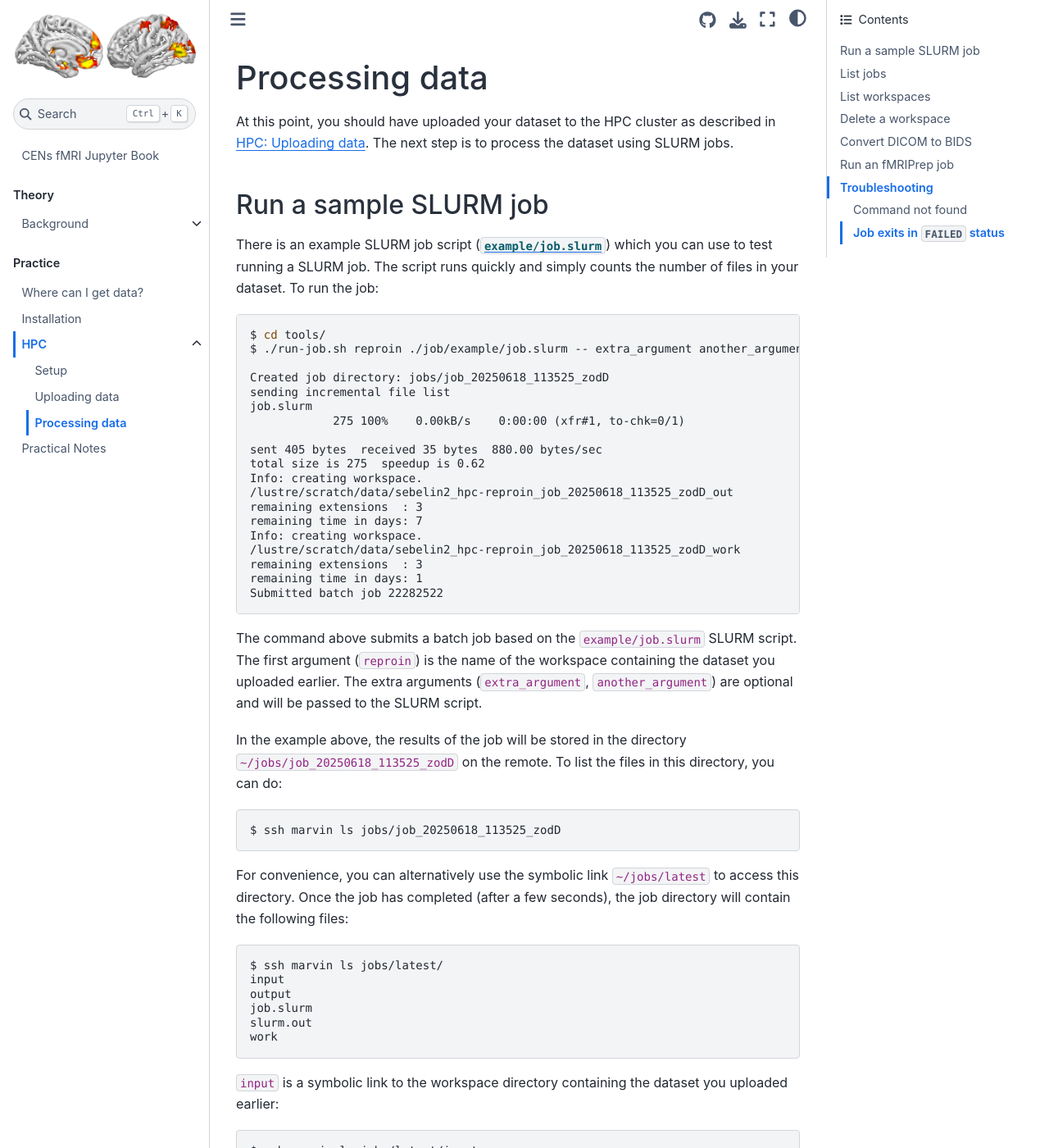
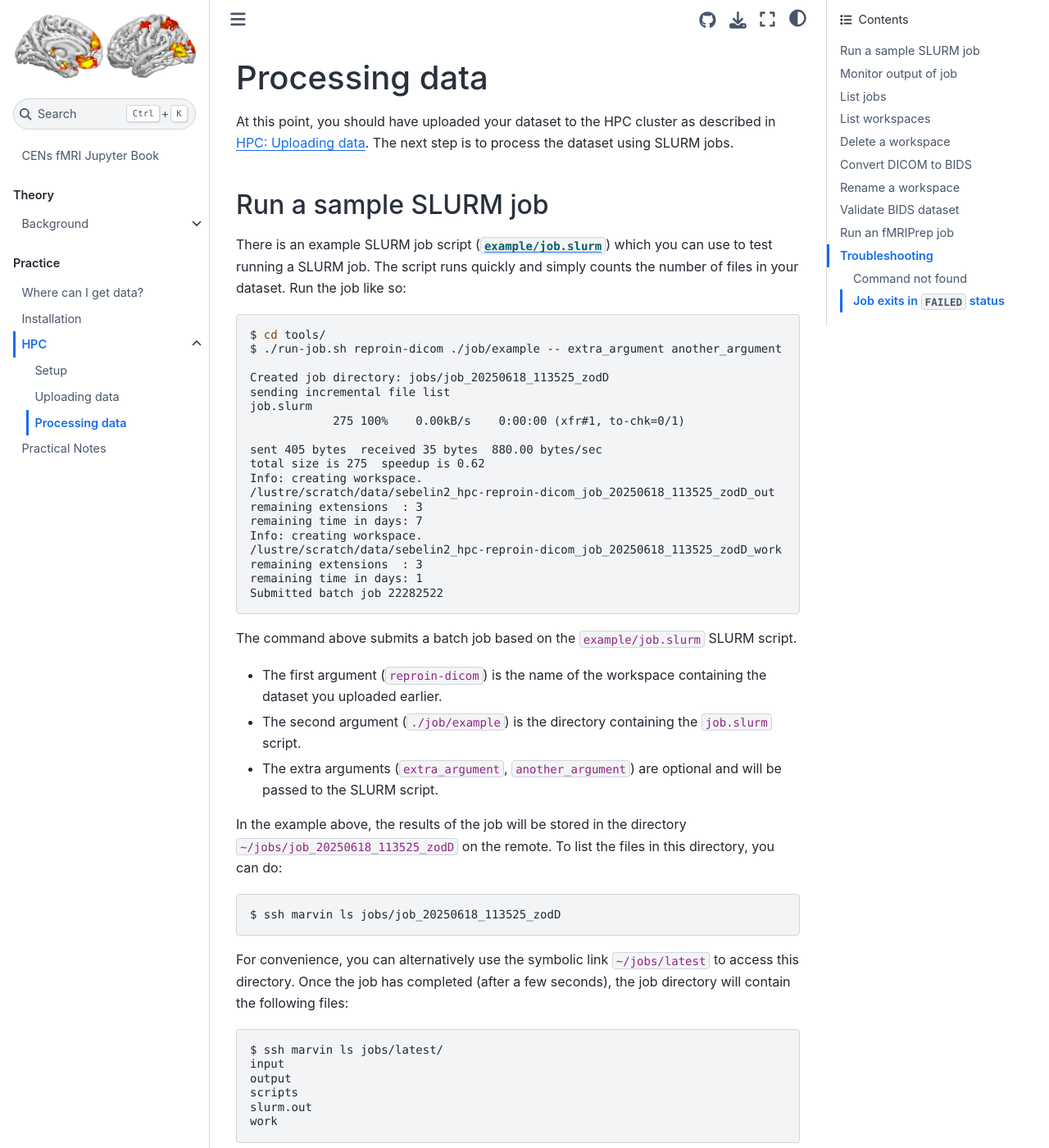
Before and after one commit to CENsBonn/fMRI, a Jupyter Book: the page built from hpc-process.md, in a window 1280 px wide and 1400 px high. Shown: the whole window at 82% size. Built offline with Jupyter Book 1.0.4 settings and Sphinx 7.4.7 and the Sphinx Book theme 1.1.4, drawn with Linux system fonts in a browser that asks for light colours; some of the changed text lies outside the part shown.

Commit message:
docs: Document renaming + validating dataset

````diff
--- a/hpc-process.md
+++ b/hpc-process.md
@@ -26,11 +26,11 @@
 ([`example/job.slurm`](https://github.com/CENsBonn/tools/blob/main/job/example/job.slurm))
 which you can use to test running a SLURM job.
 The script runs quickly and simply counts the number of files in your dataset.
-To run the job:
+Run the job like so:
 
 ```console
 $ cd tools/
-$ ./run-job.sh reproin ./job/example/job.slurm -- extra_argument another_argument
+$ ./run-job.sh reproin-dicom ./job/example -- extra_argument another_argument
 
 Created job directory: jobs/job_20250618_113525_zodD
 sending incremental file list
@@ -40,21 +40,24 @@
 sent 405 bytes  received 35 bytes  880.00 bytes/sec
 total size is 275  speedup is 0.62
 Info: creating workspace.
-/lustre/scratch/data/sebelin2_hpc-reproin_job_20250618_113525_zodD_out
+/lustre/scratch/data/sebelin2_hpc-reproin-dicom_job_20250618_113525_zodD_out
 remaining extensions  : 3
 remaining time in days: 7
 Info: creating workspace.
-/lustre/scratch/data/sebelin2_hpc-reproin_job_20250618_113525_zodD_work
+/lustre/scratch/data/sebelin2_hpc-reproin-dicom_job_20250618_113525_zodD_work
 remaining extensions  : 3
 remaining time in days: 1
 Submitted batch job 22282522
 ```
 
 The command above submits a batch job based on the `example/job.slurm`
-SLURM script. The first argument (`reproin`) is the name of the workspace
-containing the dataset you uploaded earlier.
-The extra arguments (`extra_argument`, `another_argument`) are optional
-and will be passed to the SLURM script.
+SLURM script.
+
+* The first argument (`reproin-dicom`) is the name of the workspace containing
+the dataset you uploaded earlier.
+* The second argument (`./job/example`) is the directory containing the `job.slurm` script.
+* The extra arguments (`extra_argument`, `another_argument`) are optional and
+will be passed to the SLURM script.
 
 In the example above, the results of the job will be stored in the directory
 `~/jobs/job_20250618_113525_zodD` on the remote.
@@ -73,7 +76,7 @@
 $ ssh marvin ls jobs/latest/
 input
 output
-job.slurm
+scripts
 slurm.out
 work
 ```
@@ -117,11 +120,35 @@
 generated_by_sample_job.txt
 
 $ ssh marvin cat jobs/latest/output/generated_by_sample_job.txt
-The /lustre/scratch/data/sebelin2_hpc-reproin directory contains 43 files.
+The /lustre/scratch/data/sebelin2_hpc-reproin-dicom directory contains 791 files.
 ```
 
 `work` is a symlink to a workspace where temporary files may be written by the
 job. In this example, the SLURM script does not touch it at all.
+
+## Monitor output of job
+
+While running a long-running job, you may want to monitor its progress in
+real-time. You can monitor the contents of the file `jobs/latest/slurm.out` by
+running:
+
+```console
+$ ./tail-output.sh
+
+Running sample job script with arguments: extra_argument another_argument
+Input directory: input
+Output directory: output
+Work directory: work
+```
+
+The command above will continuously print the output of the job to your
+terminal while the job is running. Press `CTRL+C` to stop.
+
+If you want to monitor a specific file, pass it as an argument like so:
+
+```console
+$ ./tail-output.sh jobs/job_20250625_145225_Y32s/slurm.out
+```
 
 ## List jobs
 
@@ -144,9 +171,9 @@
 
 ```console
 $ ./list-ws.sh
-reproin
-reproin_job_20250618_113525_zodD_out
-reproin_job_20250618_113525_zodD_work
+reproin-dicom
+reproin-dicom_job_20250618_113525_zodD_out
+reproin-dicom_job_20250618_113525_zodD_work
 ```
 
 ## Delete a workspace
@@ -163,8 +190,8 @@
 
 ```
 Selected workspaces:
-reproin_job_20250625_120537_yhW3_work
-reproin_job_20250625_120537_yhW3_out
+reproin-dicom_job_20250625_120537_yhW3_work
+reproin-dicom_job_20250625_120537_yhW3_out
 Release these workspaces? [y/n]
 ```
 
@@ -173,7 +200,7 @@
 Alternatively, you can specify the name of the workspace as an argument:
 
 ```console
-$ ./release-ws.sh reproin_job_20250625_120537_yhW3_work
+$ ./release-ws.sh reproin-dicom_job_20250625_120537_yhW3_work
 ```
 
 ## Convert DICOM to BIDS
@@ -189,10 +216,10 @@
 The next step is
 to convert the DICOM files to BIDS format using
 [HeuDiConv](https://heudiconv.readthedocs.io/en/latest/).
-To do this for the `reproin` dataset, run the following command:
+To do this for the `reproin-dicom` dataset, run the following command:
 
 ```console
-$ ./run-job.sh reproin ./job/reproin-heudiconv/job.slurm
+$ ./run-job.sh reproin-dicom ./job/reproin-heudiconv/job.slurm
 ```
 
 Below is another example based on the `social-detection-7t` dataset.
@@ -204,9 +231,7 @@
 DICOM files for 60 subjects, 60 SLURM jobs will be created
 and processed in parallel:
 ```console
-$ ./run-job.sh social-detection-7t-dicom-small \
-    ./job/social-detection-7t-heudiconv/job.slurm \
-    -p ./job/social-detection-7t-heudiconv/hook.sh
+$ ./run-job.sh social-detection-7t-dicom ./job/social-detection-7t-heudiconv
 ```
 
 If you are working with a different dataset, you may need to make
@@ -217,8 +242,8 @@
 [HeuDiConv](https://github.com/nipy/heudiconv) heuristic.
 A heuristic is specific
 recipe for converting DICOM files to BIDS format.
-In the case of the `reproin` dataset, the built-in `reproin` heuristic is used.
-Depending on your dataset,
+In the case of the `reproin-dicom` dataset, the built-in `reproin` heuristic is
+used. Depending on your dataset,
 you may need to change this argument to refer to a different built-in
 heuristic. If no built-in heuristic is suitable for your dataset, you need to
 write your own custom heuristic in the form of a Python script.
@@ -236,7 +261,33 @@
 + heuristic="$HOME/tools/job/social-detection-7t-heudiconv/heuristic.py"
 ```
 
+Once you have run the HeuDiConv job, the output workspace will
+contain the converted BIDS dataset.
+The output workspace will have a name like `reproin_job_20250625_150428_ilac_out`.
+You may want to rename this workspace to something simpler,
+e.g. `reproin-bids`. See: {ref}`id-rename-a-workspace`.
 
+(id-rename-a-workspace)=
+## Rename a workspace
+
+Let us assume you want to rename a workspace named `reproin_job_20250625_150428_ilac_out`
+to `reproin-bids`. The renamed workspace should have an expiry time of `7` days.
+Run the following command:
+
+```console
+$ ./rename-ws.sh reproin_job_20250625_150428_ilac_out reproin-bids 7
+```
+
+## Validate BIDS dataset
+
+Validate your BIDS dataset using Bids Validator like so:
+
+```console
+$ ./bids-validate.sh reproin-bids
+```
+
+The first argument (`reproin-bids`) is the name of the workspace containing the
+BIDS dataset.
 
 ## Run an fMRIPrep job
 
````
